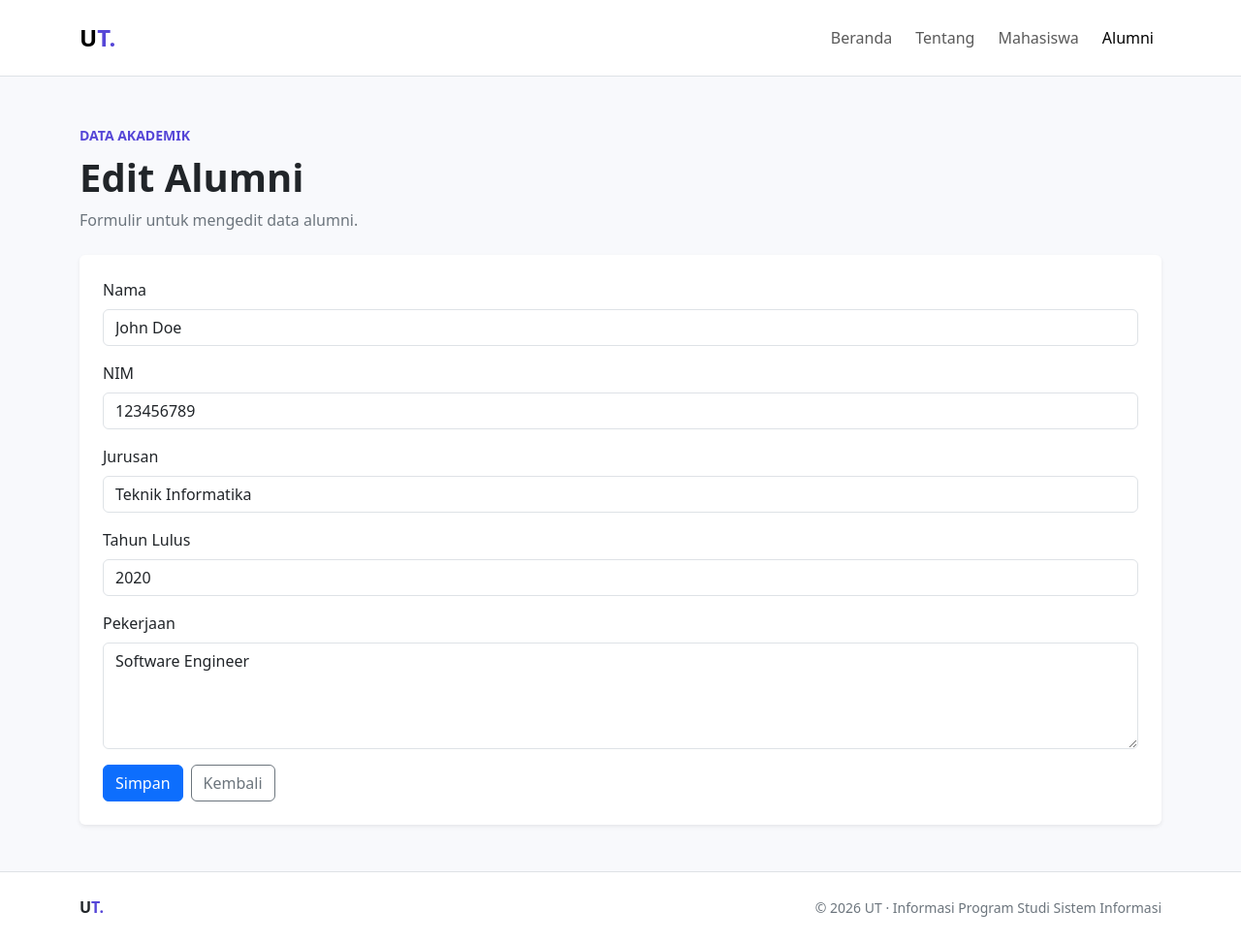
After one commit to Ayokdwin/tugasteknologiframework, a Laravel app: page /edit/alumni/1 in a window 1280 px wide. The commit adds this page. Shown: the whole page at 97% size. Run offline with Laravel 12, Linux system fonts and the light colour scheme; data comes from the database, SQL or seed files in the repository; style sheets or scripts are compiled from the project's sources.

Commit message:
tambah edit delete alumni

```diff
--- a/app/Http/Controllers/AlumniController.php
+++ b/app/Http/Controllers/AlumniController.php
@@ -43,4 +43,35 @@ class AlumniController extends Controller
 
         return redirect()->route('beranda')->with('success', 'Data alumni berhasil ditambahkan.');
     }
+    public function edit($id)
+    {
+        $alumni = Alumni::findOrFail($id);
+        return view('alumni.edit', compact('alumni'));
+    }
+    public function update(Request $request, $id)
+    {
+        $alumni = Alumni::findOrFail($id);
+
+        $request->validate([
+            'nama' => 'required|string|max:255',
+            'nim' => 'required|string|max:20|unique:alumni,nim,' . $alumni->id,
+            'jurusan' => 'required|string|max:100',
+            'pekerjaan' => 'required|string|max:100',
+            'tahun_lulus' => 'required|integer|min:1900|max:' . date('Y'),
+        ]);
+
+        $alumni->update($request->only([
+            'nama', 'nim', 'jurusan', 'pekerjaan', 'tahun_lulus',
+        ]));
+
+        return redirect()->route('alumni.index')->with('success', 'Data alumni berhasil diperbarui.');
+    }
+    public function destroy($id)
+    {
+        $alumni = Alumni::findOrFail($id);
+        $alumni->delete();
+
+        return redirect()->route('alumni.index')->with('success', 'Data alumni berhasil dihapus.');
+    }
+
 }
--- /dev/null
+++ b/resources/views/alumni/edit.blade.php
@@ -0,0 +1,64 @@
+@extends('layouts.app')
+
+@section('title', 'alumni')
+
+@section('content')
+<section class="py-4 py-lg-5">
+    <div class="mb-4">
+        <div>
+            <span class="text-primary fw-semibold small">DATA AKADEMIK</span>
+            <h1 class="display-6 fw-bold mt-2 mb-2">Edit Alumni</h1>
+            <p class="text-secondary mb-0">Formulir untuk mengedit data alumni.</p>
+        </div>
+    </div>
+
+    <form action="{{ route('alumni.update', $alumni->id) }}" method="POST" class="card border-0 shadow-sm p-3 p-md-4">
+        @csrf
+        @method('PUT')
+        @if ($errors->any())
+            <div class="alert alert-danger" role="alert">
+                <p class="fw-semibold mb-1">Periksa kembali data yang diisi:</p>
+                <ul class="mb-0">
+                    @foreach ($errors->all() as $error)
+                        <li>{{ $error }}</li>
+                    @endforeach
+                </ul>
+            </div>
+        @endif
+        <div class="mb-3">
+            <label for="nama" class="form-label">Nama</label>
+            <input type="text" class="form-control @error('nama') is-invalid @enderror" id="nama" name="nama" value="{{ old('nama', $alumni->nama) }}" maxlength="255" required>
+            @error('nama')<div class="invalid-feedback">{{ $message }}</div>@enderror
+        </div>
+
+        <div class="mb-3">
+            <label for="nim" class="form-label">NIM</label>
+            <input type="text" class="form-control @error('nim') is-invalid @enderror" id="nim" name="nim" value="{{ old('nim', $alumni ->nim) }}" maxlength="20" required>
+            @error('nim')<div class="invalid-feedback">{{ $message }}</div>@enderror
+        </div>
+
+        <div class="mb-3">
+            <label for="jurusan" class="form-label">Jurusan</label>
+            <input type="text" class="form-control @error('jurusan') is-invalid @enderror" id="jurusan" name="jurusan" value="{{ old('jurusan', $alumni->jurusan) }}" maxlength="100" required>
+            @error('jurusan')<div class="invalid-feedback">{{ $message }}</div>@enderror
+        </div>
+
+        <div class="mb-3">
+            <label for="tahun_lulus" class="form-label">Tahun Lulus</label>
+            <input type="number" class="form-control @error('tahun_lulus') is-invalid @enderror" id="tahun_lulus" name="tahun_lulus" value="{{ old('tahun_lulus', $alumni->tahun_lulus) }}" min="1900" max="{{ date('Y') }}" required>
+            @error('tahun_lulus')<div class="invalid-feedback">{{ $message }}</div>@enderror
+        </div>
+
+        <div class="mb-3">
+            <label for="pekerjaan" class="form-label">Pekerjaan</label>
+            <textarea class="form-control @error('pekerjaan') is-invalid @enderror" id="pekerjaan" name="pekerjaan" rows="4" maxlength="255">{{ old('pekerjaan', $alumni->pekerjaan) }}</textarea>
+            @error('pekerjaan')<div class="invalid-feedback">{{ $message }}</div>@enderror
+        </div>
+
+        <div class="d-flex gap-2">
+            <button type="submit" class="btn btn-primary">Simpan</button>
+            <a href="{{ route('alumni.index') }}" class="btn btn-outline-secondary">Kembali</a>
+        </div>
+    </form>
+</section>
+@endsection
--- a/resources/views/alumni/index.blade.php
+++ b/resources/views/alumni/index.blade.php
@@ -54,9 +54,9 @@
                             <dl class="mb-0 small">
                                 <div class="d-flex gap-2 mb-2"><dt class="text-secondary fw-normal">NIM</dt><dd class="mb-0 fw-semibold">{{ $alum->nim }}</dd></div>
                                 <div>
-                                    <dt class="text-secondary fw-normal">Pekerjaan</dt><dd class="mb-0">{{ $alum->pekerjaan }}</dd>
-                                    <a href="" class="btn btn-sm btn-outline-primary">Edit</a>
-                                    <form action="" method="POST" class="d-inline">
+                                    <dt class="text-secondary fw-normal">Pekerjaan</dt><dd class="mb-0">{{ $alum->pekerjaan ?? 'Belum diisi' }}</dd>
+                                    <a href="{{ route('alumni.edit', $alum->id) }}" class="btn btn-sm btn-outline-primary">Edit</a>
+                                    <form action="{{ route('alumni.destroy', $alum->id) }}" method="POST" class="d-inline">
                                         @csrf
                                         @method('DELETE')
                                         <button type="submit" class="btn btn-sm btn-outline-danger" onclick="return confirm('Apakah Anda yakin ingin menghapus data ini?')">Hapus</button>
--- a/routes/web.php
+++ b/routes/web.php
@@ -15,6 +15,7 @@ route::prefix('perpus')->name('perpus')->group(function () {
     Route::get('/{id}',[PerpusController::class,'show'])->name('detail');
     Route::delete('/delete/{id}',[PerpusController::class,'delete'])->name('delete');
 
+
 });
 
 Route::get('/tentang', function () {
@@ -24,6 +25,9 @@ Route::get('/beranda',[UlasanController::class,'index'])->name('beranda');
 Route::get('/alumni',[AlumniController::class,'index'])->name('alumni.index');
 Route::get('/create/alumni',[AlumniController::class,'create'])->name('alumni.create');
 Route::post('/create/alumni',[AlumniController::class,'store'])->name('alumni.store');
+Route::get('/edit/alumni/{id}',[AlumniController::class,'edit'])->name('alumni.edit');
+Route::put('/edit/alumni/{id}',[AlumniController::class,'update'])->name('alumni.update');
+Route::delete('/delete/alumni/{id}',[AlumniController::class,'destroy'])->name('alumni.destroy');
 
 Route::get('/ulasan/create',[UlasanController::class,'create'])->name('ulasan.create');
 Route::post('/ulasan',[UlasanController::class,'store'])->name('ulasan.store');
```
